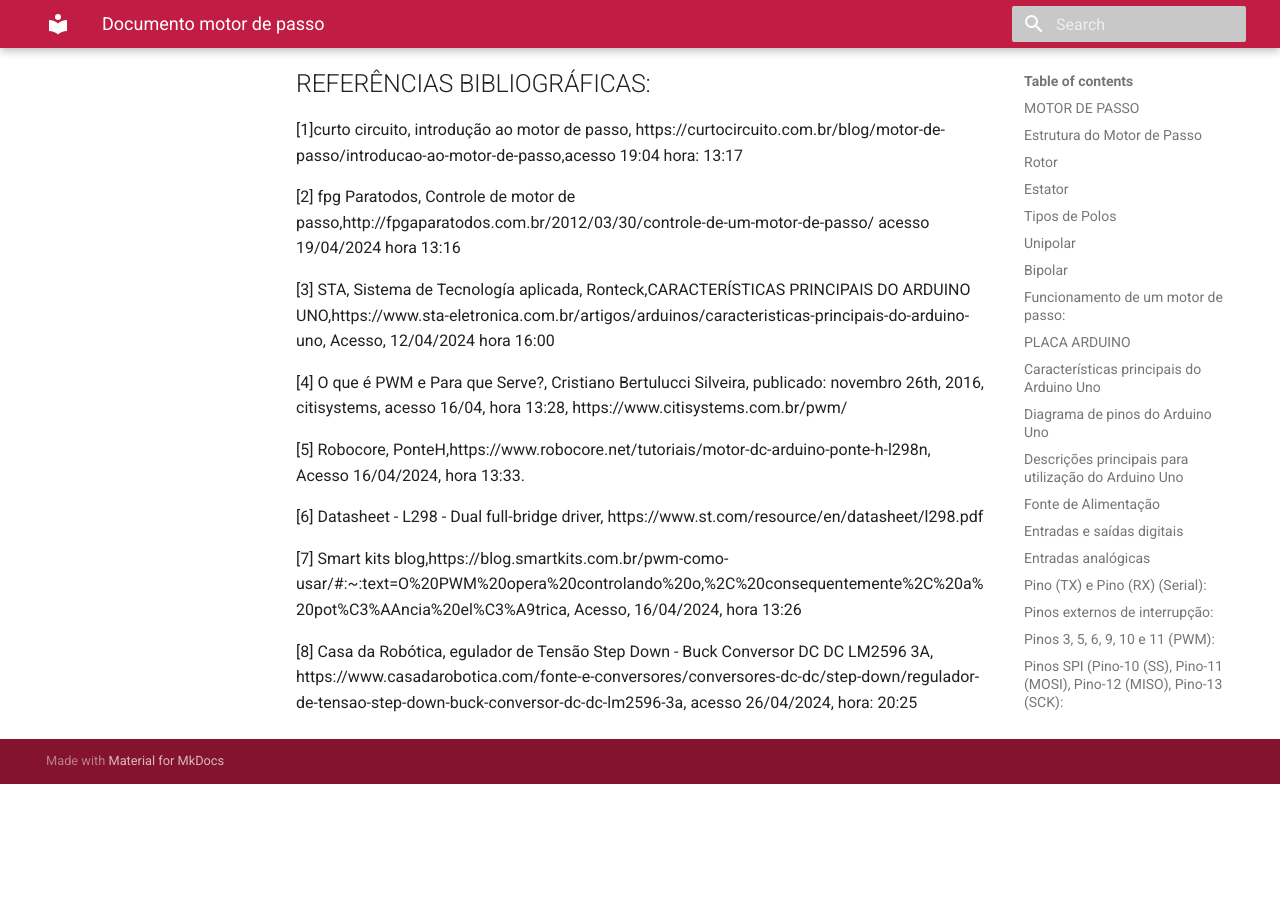
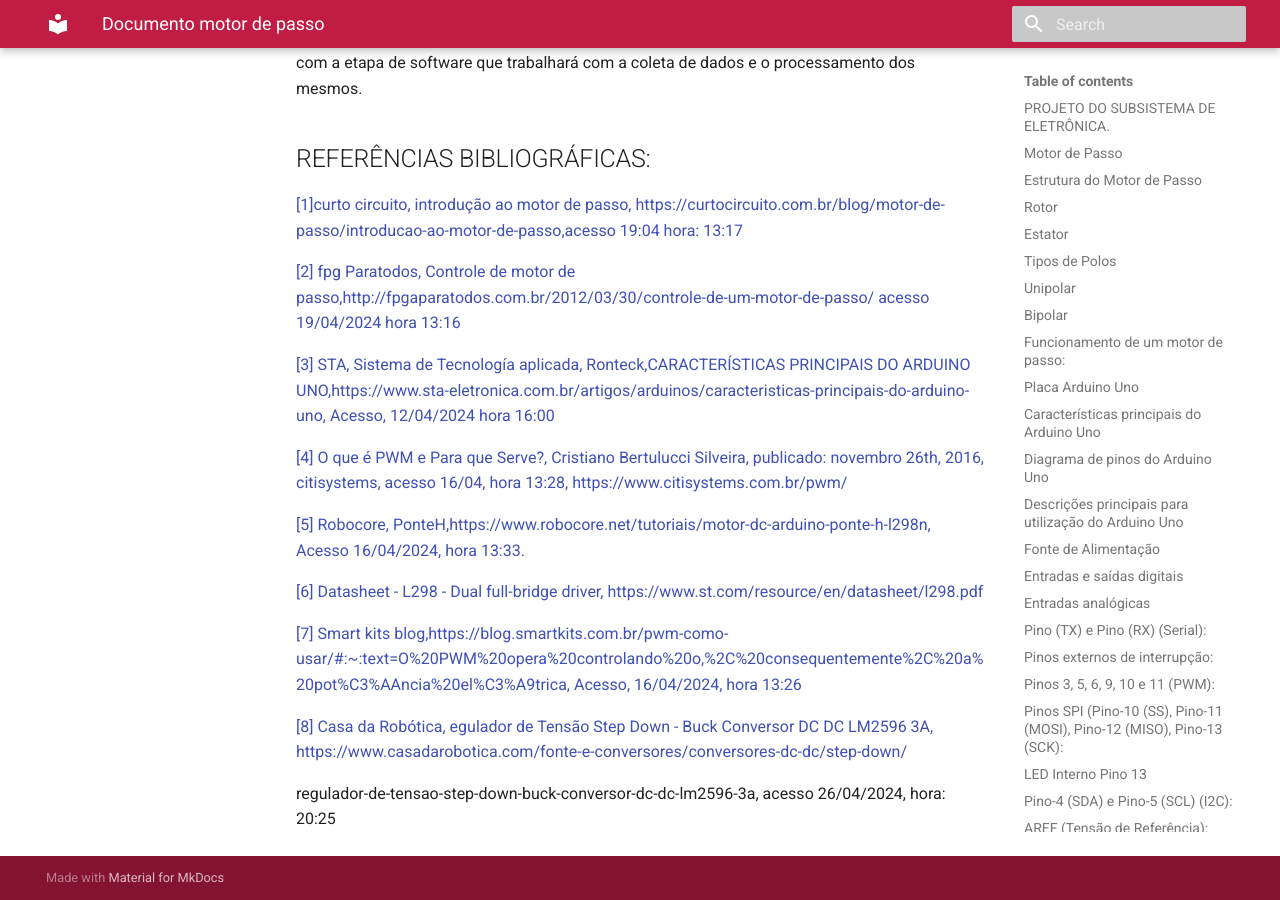
Before and after one commit to Calcioft/ScanPoint, an MkDocs documentation site: the page built from docs/eletronica-energia/Documento_motor_de_passo.md, in a window 1280 px wide and 900 px high, scrolled down 28151 px. Built offline with MkDocs 1.6.1 and Material for MkDocs 9.7.7, drawn with Linux system fonts in a browser that asks for light colours; before the commit the page ends 28935 px from its top, so only the background shows below that; some of the changed text lies outside the part shown.

Commit message:
Atualização documento eletrônica.

```diff
--- a/docs/eletronica-energia/Documento_motor_de_passo.md
+++ b/docs/eletronica-energia/Documento_motor_de_passo.md
@@ -1,4 +1,6 @@
-## MOTOR DE PASSO
+## PROJETO DO SUBSISTEMA DE ELETRÔNICA.
+
+## Motor de Passo
 
 O Motor de Passo é um motor elétrico utilizado para controle de movimentos de forma precisa, este controle é feito através de passos ou graus, com isso é controlar o motor de forma precisa sem o uso de sensores para determinar a posição do motor. Os motores desse tipo são controlados através de sinais digitais enviados para as suas bobinas, possibilitando a rotação fracionada do eixo, sem a necessidade de escovas internas [1].
 
@@ -77,7 +79,7 @@
 ![alt text](../assets/eletronica-energia/image-12.png)
 **Figura 9:** Motor de passo controlado pelas entradas To até T3 [2].
 
-## PLACA ARDUINO
+## Placa Arduino Uno
 
 O Arduino Uno é uma placa microcontrolada baseada no chip ATmega328. Esta placa é muito utilizada no desenvolvimento de projetos embarcados, é hoje em dia é a mais utilizada e documentada da família Arduino.
 
@@ -301,7 +303,7 @@
 **Figura 21** Diagrama de barramentos completo do circuito com motores de passo.
 
 
-## Descrição matemática do MOTOR
+## Descrição Matemática do Motor
 
 Um motor pode ser modelado utilizando um Resistor, um indutor e uma força contra eletromotriz que relaciona o fluxo magnético gerado pelo motor em função do fluxo magnético e do número de espiras que ele tem, sendo assim esta força é modelada pela relação de Faraday como se mostra na equação 1:
 
@@ -435,19 +437,47 @@
 
 
 ## REFERÊNCIAS BIBLIOGRÁFICAS:
+<a href=“caminho do arquivo#id-da-referência“>
+[1]curto circuito, introdução ao motor de passo, https://curtocircuito.com.br/blog/motor-de-passo/introducao-ao-motor-de-passo,acesso 19:04 hora: 13:17
+</a>
 
-[1]curto circuito, introdução ao motor de passo, https://curtocircuito.com.br/blog/motor-de-passo/introducao-ao-motor-de-passo,acesso 19:04 hora: 13:17
+<a href=“caminho do arquivo#id-da-referência“>
+[2] fpg Paratodos, Controle de motor de passo,http://fpgaparatodos.com.br/2012/03/30/controle-de-um-motor-de-passo/ acesso 19/04/2024 hora 13:16
+</a>
 
-[2] fpg Paratodos, Controle de motor de passo,http://fpgaparatodos.com.br/2012/03/30/controle-de-um-motor-de-passo/ acesso 19/04/2024 hora 13:16
+<a href=“caminho do arquivo#id-da-referência“>
+[3] STA, Sistema de Tecnología aplicada, Ronteck,CARACTERÍSTICAS PRINCIPAIS DO ARDUINO UNO,https://www.sta-eletronica.com.br/artigos/arduinos/caracteristicas-principais-do-arduino-uno, Acesso, 12/04/2024 hora 16:00
+</a>
 
-[3] STA, Sistema de Tecnología aplicada, Ronteck,CARACTERÍSTICAS PRINCIPAIS DO ARDUINO UNO,https://www.sta-eletronica.com.br/artigos/arduinos/caracteristicas-principais-do-arduino-uno, Acesso, 12/04/2024 hora 16:00
+<a href=“caminho do arquivo#id-da-referência“>
+[4] O que é PWM e Para que Serve?,  Cristiano Bertulucci Silveira, publicado: novembro 26th, 2016, citisystems, acesso 16/04, hora 13:28, https://www.citisystems.com.br/pwm/
+</a>
 
-[4] O que é PWM e Para que Serve?,  Cristiano Bertulucci Silveira, publicado: novembro 26th, 2016, citisystems, acesso 16/04, hora 13:28, https://www.citisystems.com.br/pwm/
+<a href=“caminho do arquivo#id-da-referência“>
+[5] Robocore, PonteH,https://www.robocore.net/tutoriais/motor-dc-arduino-ponte-h-l298n, Acesso 16/04/2024, hora 13:33.
+</a>
 
-[5] Robocore, PonteH,https://www.robocore.net/tutoriais/motor-dc-arduino-ponte-h-l298n, Acesso 16/04/2024, hora 13:33.
+<a href=“caminho do arquivo#id-da-referência“>
+[6] Datasheet - L298 - Dual full-bridge driver, https://www.st.com/resource/en/datasheet/l298.pdf
+</a>
 
-[6] Datasheet - L298 - Dual full-bridge driver, https://www.st.com/resource/en/datasheet/l298.pdf
+<a href=“caminho do arquivo#id-da-referência“>
+[7] Smart kits blog,https://blog.smartkits.com.br/pwm-como-usar/#:~:text=O%20PWM%20opera%20controlando%20o,%2C%20consequentemente%2C%20a%20pot%C3%AAncia%20el%C3%A9trica, Acesso, 16/04/2024, hora 13:26
+</a>
 
-[7] Smart kits blog,https://blog.smartkits.com.br/pwm-como-usar/#:~:text=O%20PWM%20opera%20controlando%20o,%2C%20consequentemente%2C%20a%20pot%C3%AAncia%20el%C3%A9trica, Acesso, 16/04/2024, hora 13:26
+<a href=“caminho do arquivo#id-da-referência“>
+[8] Casa da Robótica, egulador de Tensão Step Down - Buck Conversor DC DC LM2596 3A, https://www.casadarobotica.com/fonte-e-conversores/conversores-dc-dc/step-down/
+</a>
 
-[8] Casa da Robótica, egulador de Tensão Step Down - Buck Conversor DC DC LM2596 3A, https://www.casadarobotica.com/fonte-e-conversores/conversores-dc-dc/step-down/regulador-de-tensao-step-down-buck-conversor-dc-dc-lm2596-3a, acesso 26/04/2024, hora: 20:25
+
+
+
+
+
+
+
+
+
+
+
+regulador-de-tensao-step-down-buck-conversor-dc-dc-lm2596-3a, acesso 26/04/2024, hora: 20:25
```
Also changed, not shown: other parts of docs/eletronica-energia/Documento_motor_de_passo.md (+1 -1 lines).
